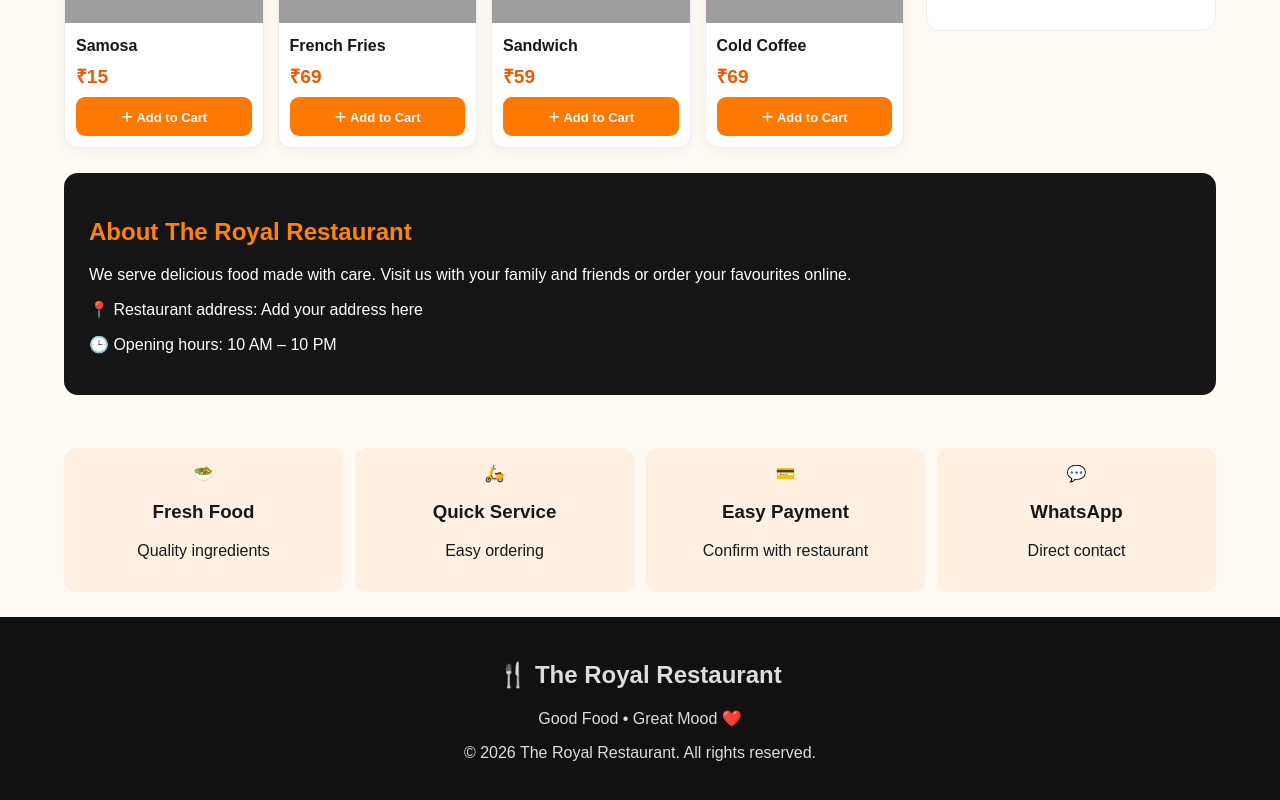
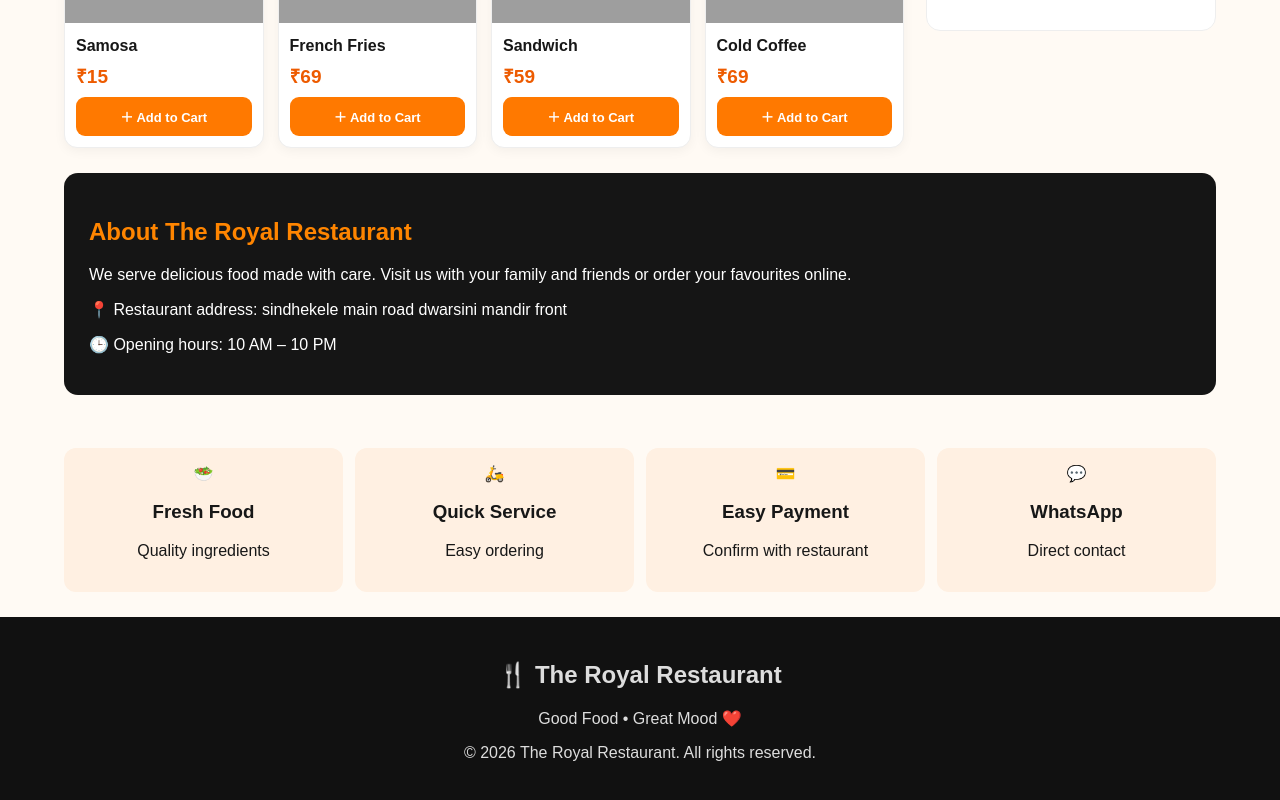
Before and after one commit to satyabratachhura-png/Food---place-, a plain HTML site: page index.html in a window 1280 px wide. Shown: the part 976-1776 px from the top of the page. Drawn offline with Linux system fonts and the light colour scheme; grey boxes are pictures that could not be loaded.

Commit message:
Update index.html

```diff
--- a/index.html
+++ b/index.html
@@ -89,7 +89,7 @@ footer{background:#111;color:#ddd;text-align:center;padding:24px}
 <div class="about" id="about">
 <h2>About <span id="aboutName">Food Palace</span></h2>
 <p>We serve delicious food made with care. Visit us with your family and friends or order your favourites online.</p>
-<p>📍 Restaurant address: Add your address here</p>
+<p>📍 Restaurant address: sindhekele main road dwarsini mandir front</p>
 <p>🕒 Opening hours: 10 AM – 10 PM</p>
 </div>
 </section>
```
